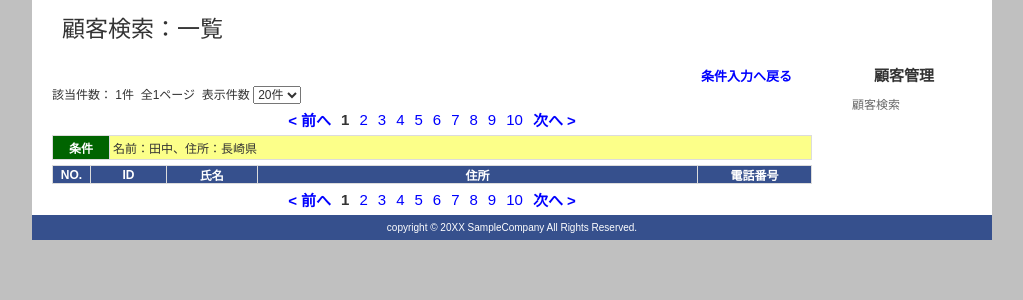
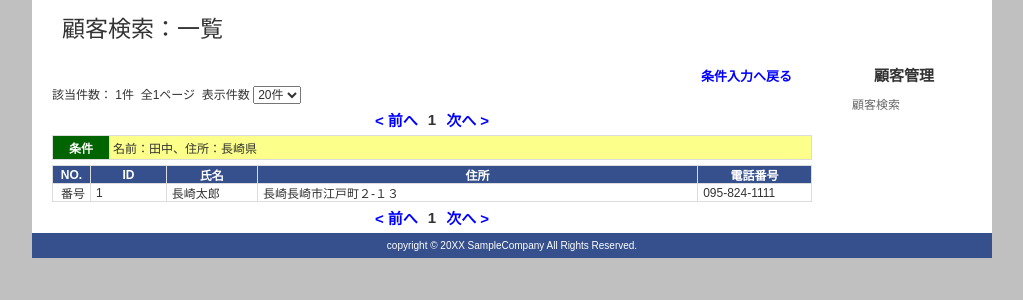
Before and after one commit to ummt/sample_system, a PHP site: page /active/customer/search/list.php in a window 1280 px wide. Shown: the part 96-396 px from the top of the page, without its empty margins (128-1151 px from the left). Run offline with PHP 8.4, Linux system fonts and the light colour scheme; the visitor is signed in with stand-in values (Sample User, id 1); data comes from the database, SQL or seed files in the repository; both versions use the stored data as it was after the commit.

Commit message:
pager end

```diff
--- a/active/customer/search/pageList.php
+++ b/active/customer/search/pageList.php
@@ -6,6 +6,7 @@ require_once dirname(__FILE__).'/database.php';
 class Page extends PageSearchCommon
 {
   private $db;
+  private $pageMax;
 
   public function __construct($menuMain, $subMenu)
   {
@@ -64,9 +65,10 @@ class Page extends PageSearchCommon
     $dispRowsList .= '</select>';
 
     // 全ページ数
-    $pageMax = ceil($listCount / $dispRows);
+    $this->pageMax = ceil($listCount / $dispRows);
 
-    /*for($i = 0; $i < 10; $i++){
+    // 一覧の初期表示CSS
+    for($i = 2; $i <= $dispRows + 1; $i++){
       $showTrSelecters[] = 'table.table01 tr.body:nth-child('.$i.')';
     }
     $showTrSelecter = implode(',', $showTrSelecters);
@@ -76,11 +78,11 @@ class Page extends PageSearchCommon
   display: table-row;
 }
 </style>
-_EOD;*/
+_EOD;
 
     // 一覧
     $list = '';
-    //$list .= $listStyle;
+    $list .= $listStyle;
     $list .= '<table class="table01">';
     $list .= '<tr class="header">';
     $list .= '<th style="width: 05%;">NO.</th>';
@@ -105,27 +107,11 @@ _EOD;*/
 <div class="appControl01"><a href="index.php">条件入力へ戻る</a></div>
 <div class="listInfo01">
   該当件数：&nbsp;<?php echo $listCount; ?>件&nbsp;
-  全<?php echo $pageMax; ?>ページ&nbsp;
+  全<?php echo $this->pageMax; ?>ページ&nbsp;
   表示件数
   <?php echo $dispRowsList; ?>
 </div>
-<table class="pageNavi01">
-  <tr>
-    <td class="prev"><a href="#">&lt;&nbsp;前へ</a></td>
-    <td class="selected">1</td>
-    <td><a href="#">2</a></td>
-    <td><a href="#">3</a></td>
-    <td><a href="#">4</a></td>
-    <td><a href="#">5</a></td>
-    <td><a href="#">6</a></td>
-    <td><a href="#">7</a></td>
-    <td><a href="#">8</a></td>
-    <td><a href="#">9</a></td>
-    <td><a href="#">10</a></td>
-    <td class="next"><a href="#">次へ&nbsp;&gt;</a></td>
-  </tr>
-</table>
-
+<div id="pager_top"></div>
 <table class="criteria01">
   <tr>
     <td class="title">条件</td>
@@ -133,43 +119,65 @@ _EOD;*/
   </tr>
 </table>
 <?php echo $list; ?>
-<table class="pageNavi01">
-  <tr>
-    <td class="prev"><a href="#">&lt;&nbsp;前へ</a></td>
-    <td class="selected">1</td>
-    <td><a href="#">2</a></td>
-    <td><a href="#">3</a></td>
-    <td><a href="#">4</a></td>
-    <td><a href="#">5</a></td>
-    <td><a href="#">6</a></td>
-    <td><a href="#">7</a></td>
-    <td><a href="#">8</a></td>
-    <td><a href="#">9</a></td>
-    <td><a href="#">10</a></td>
-    <td class="next"><a href="#">次へ&nbsp;&gt;</a></td>
-  </tr>
-</table>
+<div id="pager_bottom"></div>
 <?php
   }
 
   protected function getJs()
   {
+    $directFunc = '';
+    for($i = 1; $i <= $this->pageMax; $i++){
+      $directFunc .= '$("table.pageNavi01 td.direct'.$i.' a").on("click", function(event){directPage('.$i.');return false;});';
+    }
 ?>
 <script>
-var pageFirstRecordNo = 2;
-var currentPage = 1;
+var pageMax = <?php echo $this->pageMax; ?>;  // 最大ページ数
+var pageFirstRecordNo = 2; // ページ先頭番号
+// ページャを設置
+function setPager(){
+  var pager = '';
+  pager  = '';
+  pager += '<table class="pageNavi01">';
+  pager += '<tr>';
+  pager += '<td class="prev"><a href="#">&lt;&nbsp;前へ</a></td>';
+  for(i = 1; i <= pageMax; i++){
+    pager += '<td class="';
+    if(i === 1){
+      pager += 'direct selected';
+    }else{
+      pager += 'direct';
+    }
+    pager += ' direct' + i + '"';
+    pager += '><a href="#">' + i + '</a></td>';
+  }
+  pager += '<td class="next"><a href="#">次へ&nbsp;&gt;</a></td>';
+  pager += '</tr>';
+  pager += '</table>';
+  $("#pager_top").html(pager);
+  $("#pager_bottom").html(pager);
+}
+setPager();
+// ページング
 function switchPage(arg){
   // 表示行数
   var dispRows = parseInt($("#dispRows").val());
   var newPageFirstRecordNo;
   switch(arg){
-  case '+1':
+  case '+1': // 次へ
     newPageFirstRecordNo = pageFirstRecordNo + dispRows;
     break;
-  case '-1':
+  case '-1': // 前へ
     newPageFirstRecordNo = pageFirstRecordNo - dispRows;
     break;
+  default: // ページ直接指定
+    newPageFirstRecordNo = (arg - 1) * dispRows + 2;
   }
+  // 現在ページを求める
+  var currentPage = Math.ceil(pageFirstRecordNo / dispRows);
+  // 遷移先ページを求める
+  var newPage = Math.ceil(newPageFirstRecordNo / dispRows);
+  // 選択不可ページ
+  if(newPage < 1 || pageMax < newPage) return;
   // 今のページの非表示
   var first = pageFirstRecordNo;
   var last = first + dispRows - 1;
@@ -183,12 +191,16 @@ function switchPage(arg){
   for (var i = first; i <= last; i++) {
     $("table.table01 tr.body:nth-child(" + i + ")").css("display", "table-row");
   }
+  // 選択ページCSS設定
+  $(".direct" + currentPage).removeClass('selected');
+  $(".direct" + newPage).addClass('selected');
   // ページ先頭番号の書き換え
   pageFirstRecordNo = newPageFirstRecordNo;
 }
+function directPage(page){
+  switchPage(page);
+}
 $(document).ready(function(){
-
-
   $("table.table01 td").click(function(e){
     if(!$(e.target).is('a')){
       window.open($(e.target).closest('tr').data('href'));
@@ -201,11 +213,11 @@ $(document).ready(function(){
     switchPage('-1');
     return false;
   });
-
   $("table.pageNavi01 td.next a").on('click',function(event){
     switchPage('+1');
     return false;
   });
+  <?php echo $directFunc; ?>
 });
 </script>
 <?php
--- a/common/css/list.css
+++ b/common/css/list.css
@@ -31,11 +31,11 @@ table.table01 td {
   padding: 0px 5px 0px 5px;
 }
 
-table.table01 tr:nth-child(odd) td {
+table.table01 tr:nth-child(even) td {
   background-color: #FFFFFF;
 }
 
-table.table01 tr:nth-child(even) td {
+table.table01 tr:nth-child(odd) td {
   background-color: #B0C4DE;
 }
 
@@ -71,24 +71,34 @@ table.pageNavi01 td {
   font-size: 15px;
 }
 
-table.pageNavi01 td a {
+table.pageNavi01 td.direct a {
   color: #0000FF;
   display: block;
   padding: 5px;
   text-decoration: none;
 }
 
-table.pageNavi01 td a:hover {
+table.pageNavi01 td.prev a:hover, table.pageNavi01 td.next a:hover, table.pageNavi01 td.direct a:hover {
   text-decoration: underline;
 }
 
-table.pageNavi01 td.selected {
+table.pageNavi01 td.selected a {
+  color: #333;
   font-weight: bold;
   padding: 5px;
+  text-decoration: none;
+}
+
+table.pageNavi01 td.selected a:hover {
+  text-decoration: none;
 }
 
 table.pageNavi01 td.prev a, table.pageNavi01 td.next a  {
   font-weight: bold;
+  color: #0000FF;
+  display: block;
+  padding: 5px;
+  text-decoration: none;
 }
 /* pageNavi01 end */
 
```
Also changed, not shown: sql/database.sql (renamed from sql.txt, +0 -18 lines), sql/drop.sql (added, +7 -0 lines), text/readme_apache_setup.txt (renamed from readme_apache_setup.txt).
